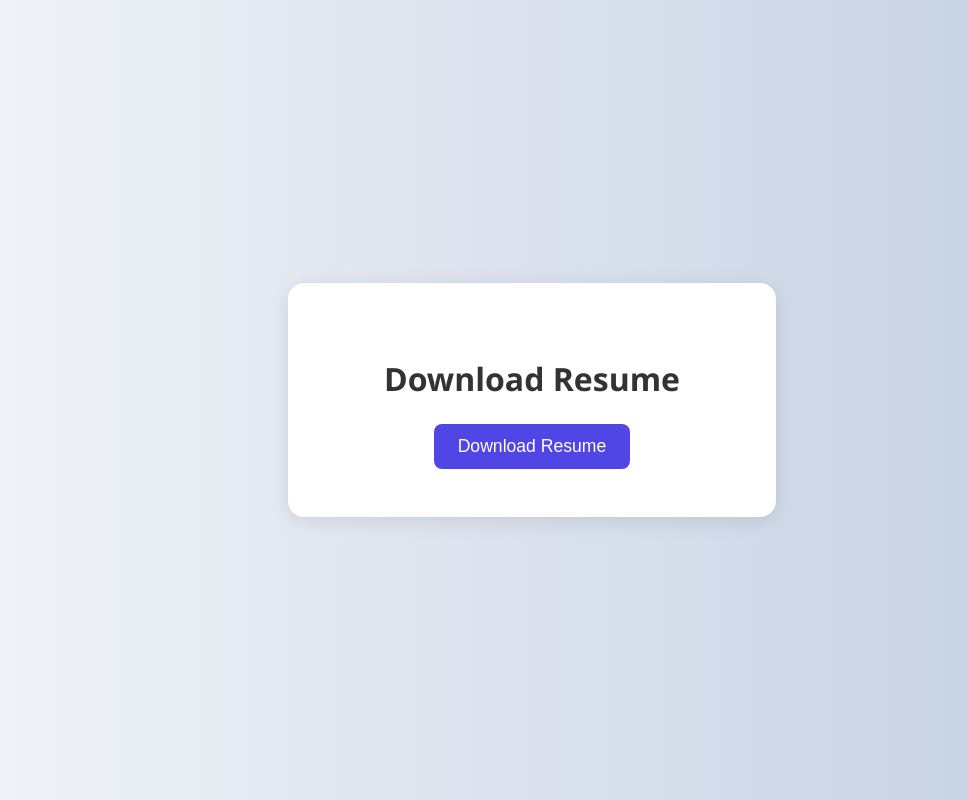
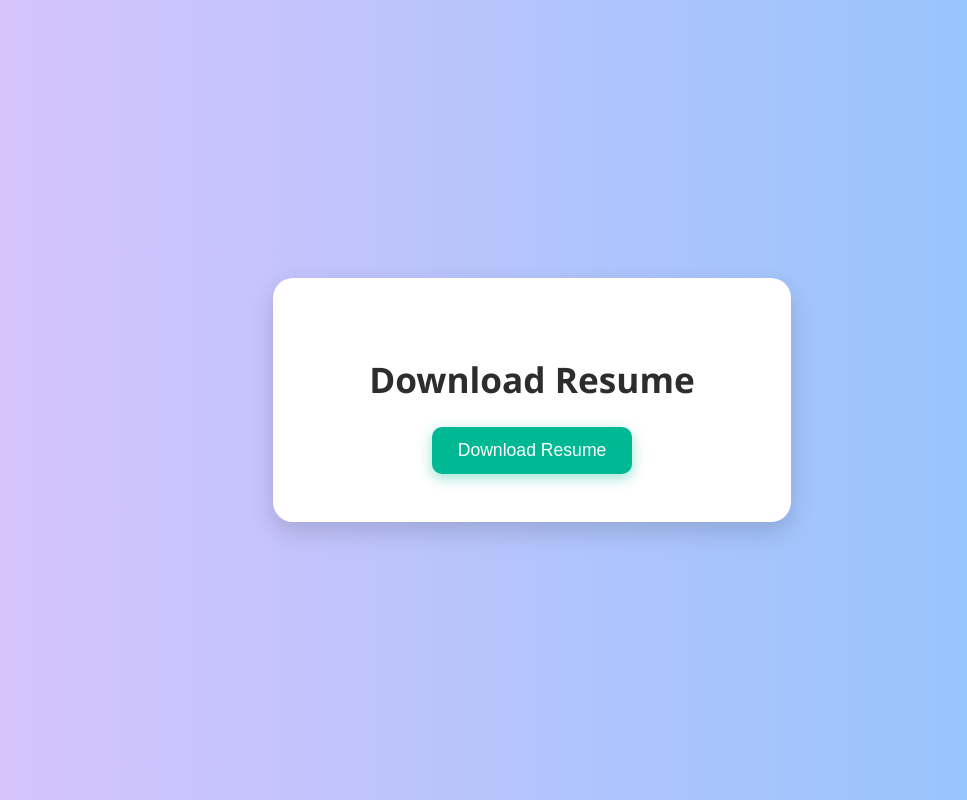
Before and after one commit to Armaan8904/FSWD, a React (Create React App) app in the folder resume/: page / in a window 1280 px wide. Shown: the whole page, without its empty margins (156-1123 px from the left). Built offline with nearby package versions, Linux system fonts and the light colour scheme.

Commit message:
Update App.css

```diff
--- a/resume/src/App.css
+++ b/resume/src/App.css
@@ -2,8 +2,8 @@
 
 body {
   margin: 0;
-  font-family: 'Segoe UI', Tahoma, Geneva, Verdana, sans-serif;
-  background: linear-gradient(to right, #f5f7fa, #c3cfe2);
+  font-family: 'Poppins', 'Segoe UI', Tahoma, Geneva, Verdana, sans-serif;
+  background: linear-gradient(to right, #e0c3fc, #8ec5fc);
   min-height: 100vh;
   display: flex;
   align-items: center;
@@ -11,32 +11,39 @@ body {
 }
 
 .container {
-  background-color: white;
+  background-color: #ffffff;
   padding: 3rem;
-  border-radius: 16px;
-  box-shadow: 0 4px 20px rgba(0, 0, 0, 0.1);
+  border-radius: 20px;
+  box-shadow: 0 10px 25px rgba(0, 0, 0, 0.15);
   text-align: center;
-  max-width: 500px;
+  max-width: 520px;
   width: 100%;
+  transition: transform 0.3s ease;
+}
+
+.container:hover {
+  transform: scale(1.01);
 }
 
 h2 {
-  font-size: 2rem;
+  font-size: 2.2rem;
   margin-bottom: 1.5rem;
-  color: #333;
+  color: #2d2d2d;
 }
 
 button {
-  background-color: #4f46e5;
+  background-color: #00b894;
   color: white;
   border: none;
-  padding: 0.75rem 1.5rem;
+  padding: 0.8rem 1.6rem;
   font-size: 1.1rem;
-  border-radius: 8px;
+  border-radius: 10px;
   cursor: pointer;
-  transition: background-color 0.3s ease;
+  transition: all 0.3s ease;
+  box-shadow: 0 4px 14px rgba(0, 184, 148, 0.4);
 }
 
 button:hover {
-  background-color: #4338ca;
+  background-color: #019875;
+  box-shadow: 0 6px 18px rgba(0, 184, 148, 0.5);
 }
```
